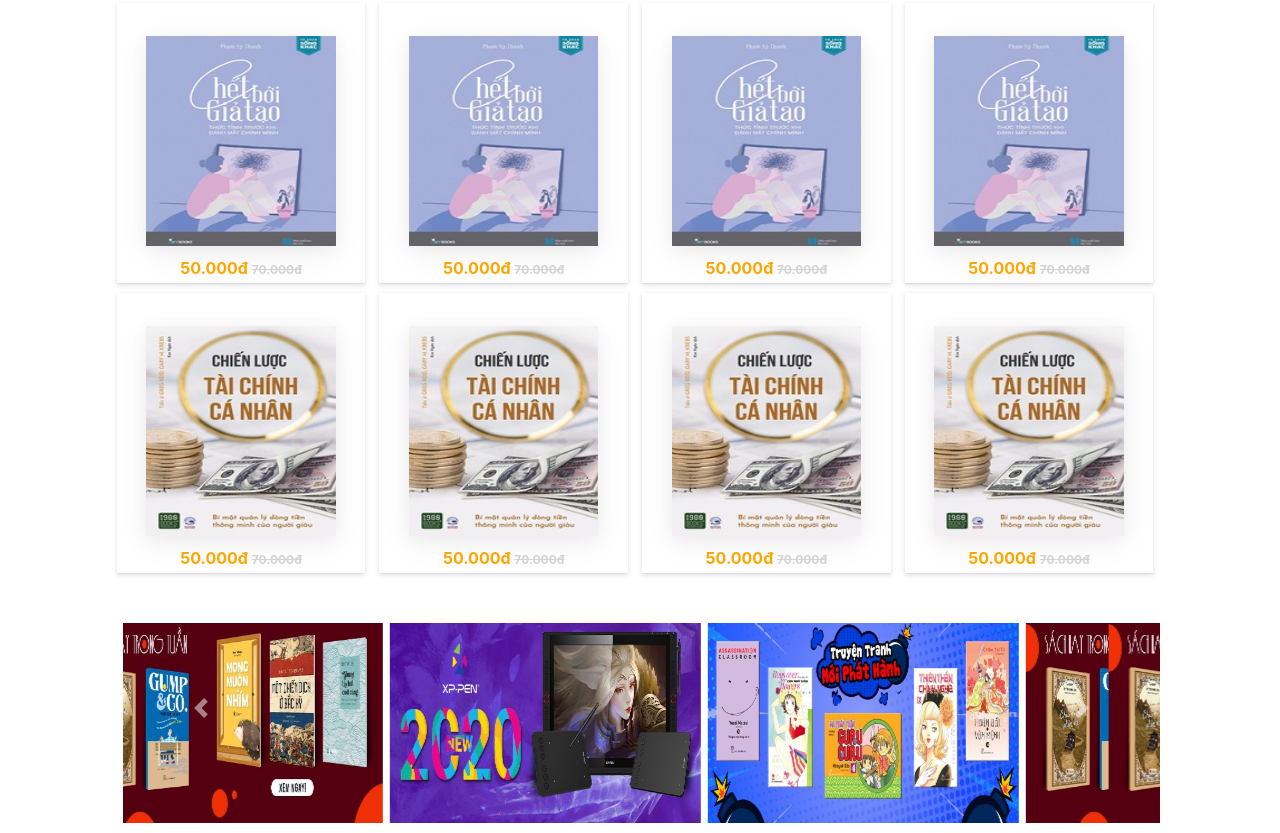
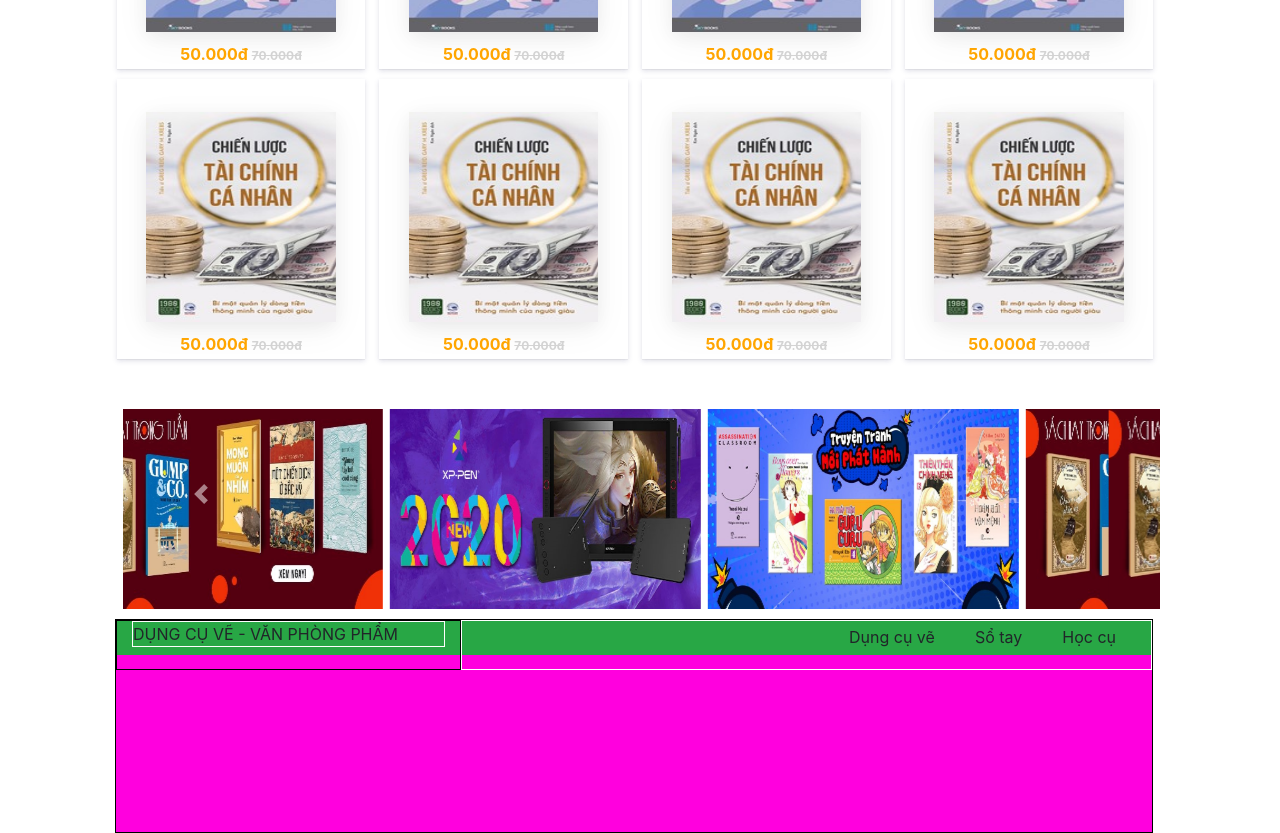
Before and after one commit to hoangvudn/BookBuyVN, a plain HTML site: page Pages/index.html in a window 1280 px wide. Shown: the part 1411-2244 px from the top of the page. Drawn offline with nearby package versions, Linux system fonts and the light colour scheme.

Commit message:
UpdateIndex

```diff
--- a/Pages/index.html
+++ b/Pages/index.html
@@ -236,7 +236,7 @@
            </div>
        </div>
     </div>
-     <!--------------------------------End--Format Header Bottom---------------------------------------->
+     <!----------------------------------End Format Header Bottom---------------------------------------->
   </div>
 
 
@@ -876,6 +876,7 @@
                  <img src="../Assets/bookimg3.jpg" class="d-block w-30" alt="...">
                  <img src="../Assets/bookimg4.jpg" class="d-block w-30" alt="...">
                  <img src="../Assets/bookimg2.jpg" class="d-block w-30" alt="...">
+
                </div>
             </div>
             <div class="carousel-item">
@@ -923,6 +924,27 @@
       </div>
     </div>
  </div>
+ <!---------------------------------------END MAIN BOOK AND COMIC-------------------------->
+ <!---------------------------------------MAIN PAINT TOOL-------------------------------------->
+ <div class="containerMainPaintTool">
+    <div class="row bg-success containerMainPaintTool__mainTitle">
+        <div class="col-4 containerMainPaintTool__titleLeft">
+           <div class="containerMainPaintTool__titleLeftMenu">
+              <span>DỤNG CỤ VẼ - VĂN PHÒNG PHẨM</span>
+           </div>
+        </div>
+        <div class="col-8 containerMainPaintTool__titleRight">
+            <div class="containerMainPaintTool__titleRightMenu">
+                <ul class="containerMainPaintTool__list">
+                   <li class="containerMainPaintTool__item">Dụng cụ vẽ</li>
+                   <li class="containerMainPaintTool__item">Sổ tay</li>
+                   <li class="containerMainPaintTool__item">Học cụ</li>
+                </ul>
+            </div>
+      </div>
+    </div>
+ </div>
+ <!---------------------------------------END MAIN PAINT TOOL---------------------------------->
  <!---------------------------------------ADVERTINSING POPUP-------------------------->
  <div class="ad-popup">
      <label for="text">Đăng ký nhận bản tin</label>
--- a/Style/main.scss
+++ b/Style/main.scss
@@ -435,7 +435,43 @@
    color: white;
 }
 //-----------------------------------------------------------------------------------
+//--------------------------------MAIN PAINT TOOL------------------------------------
+.containerMainPaintTool {
+    position: relative;
+    top: 20px;
+    width: 81.1%;
+    height: 600px;
+    margin: 0 auto;
+    left: -6px;
+    border: 1px solid black;
+    background: #ff00de;
+    &__mainTitle {
+        position: absolute;
+        left: 15px;
+        width: 100% !important;
+        height: 35px !important;
+    }
+    &__titleLeft {
 
+        border: 1px solid black;
+    }
+    &__titleLeftMenu {
+        border: 1px solid white;
+    }
+    &__titleRight {
+
+        border: 1px solid white;
+    }
+    &__list {
+        display: flex;
+        flex: row;
+        justify-content: flex-end;
+    }
+    &__item {
+        padding: 4px 20px;
+    }
+}
+//------------------------------END MAIN PAINT TOOL----------------------------------
 /*#main {
     width: 100%;
     height: 50vh;
--- a/Style/responsive.scss
+++ b/Style/responsive.scss
@@ -164,7 +164,7 @@
 }
 
 /*
-/*----------------------------Responsive 300 px-------------------------------*/
+/*----------------------------Responsive 450 px-------------------------------*/
 
 @media only screen and (max-width: 450px) {
     .header-middle-left .header-middle-left-search .search-input {
```
Also changed, not shown: index.html (+1 -1 lines), Style/index.css, 2 other files.
